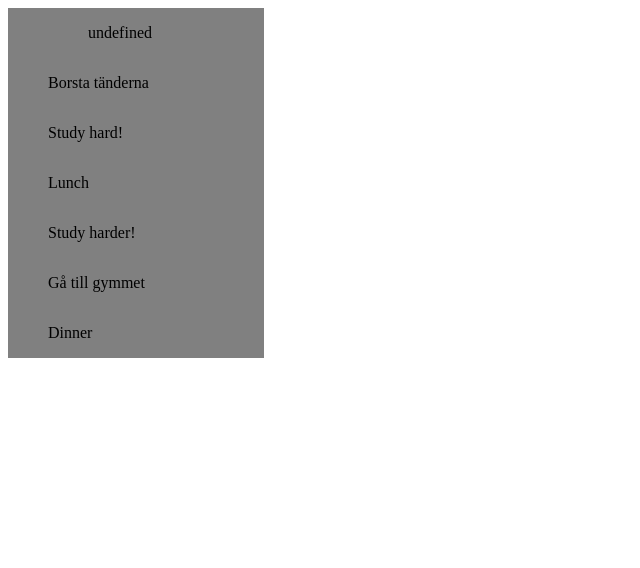
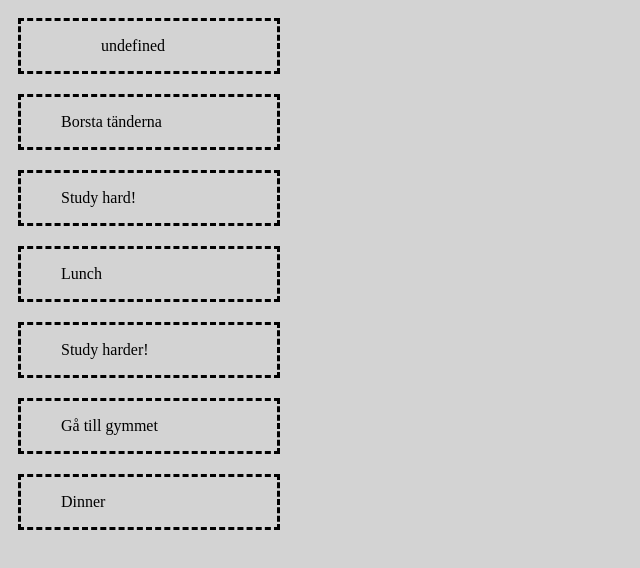
Before and after one commit to Gio88R/inlamningsuppgift2, a website built with Parcel: page src/index.html in a window 1280 px wide. Both pictures are taken after a click on the element "Frukost!". Shown: the whole page, without its empty margins (0-640 px from the left). Built offline with nearby package versions, Linux system fonts and the light colour scheme.

Commit message:
Några steg fram, testar mig fram

```diff
--- a/src/js/main.js
+++ b/src/js/main.js
@@ -1,10 +1,12 @@
-// class toDo {
-//   constructor(whatToDo, timeFrame, done) {
-//     this.whatToDo = whatToDo;
-//     this.timeFrame = timeFrame;
-//   }
-// }
+class toDo {
+  constructor(whatToDo, timeFrame, done) {
+    this.whatToDo = whatToDo;
+    this.timeFrame = timeFrame;
+    this.done = done;
+  }
+}
 
+let topics = document.createElement("h2");
 
 let thingsToDo = [
       "Frukost!",
@@ -20,8 +22,8 @@ let thingsToDo = [
   for (let i = 0; i < thingsToDo.length; i++) {
     let container = document.createElement("div");
     let notDone = document.createElement("ul");
-    let thingsDone = document.createElement("ul");
-    thingsDone.id = "taskDone";
+    // let thingsDone = document.createElement("ul");
+    // thingsDone.id = "taskDone";
     notDone.id = "notDone";
 
     notDone.innerHTML = thingsToDo[i];
@@ -31,15 +33,15 @@ let thingsToDo = [
     });
 
     container.appendChild(notDone);
-    container.appendChild(thingsDone);
+    // container.appendChild(thingsDone);
 
     document.body.appendChild(container);
   }
 
-  function handleClick(done) {
-    console.log("Du klickade på", done);
+  function handleClick(fixed) {
+    console.log("Du klickade på", fixed);
 
-    taskDone.push(done);
+    taskDone.push(fixed);
     createCartHTML();
   }
 
--- a/src/scss/main.scss
+++ b/src/scss/main.scss
@@ -1,12 +1,20 @@
-div {
-    width: 20vw;
+body {
     display: flex;
-    flex-wrap: wrap;
-    height: 20%;
-    background-color: grey;
-    border: 2px;
-    border-color: black;
+    flex-direction: column;
+    background-color: lightgray;
+
+    div {
+        width: 20vw;
+        flex-wrap: wrap;
+        border-style: dashed;
+        border-color: black;
+        display: flex;
+        margin: 10px;
+    }
+    ul {
+        display: flex;
+        text-align: center;
+        align-items: center;
+        // flex-basis: auto;
+    }
 }
-ul {
-    display: flex;
-}
```
